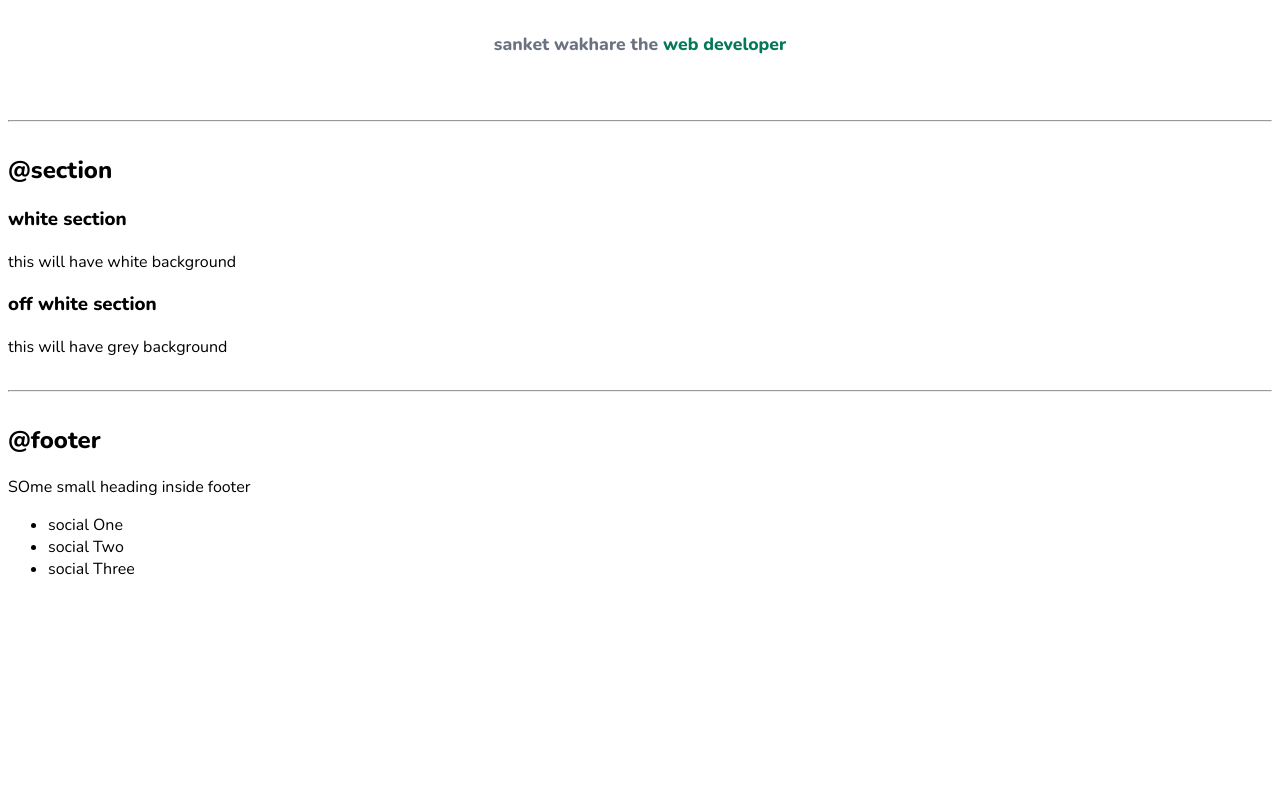
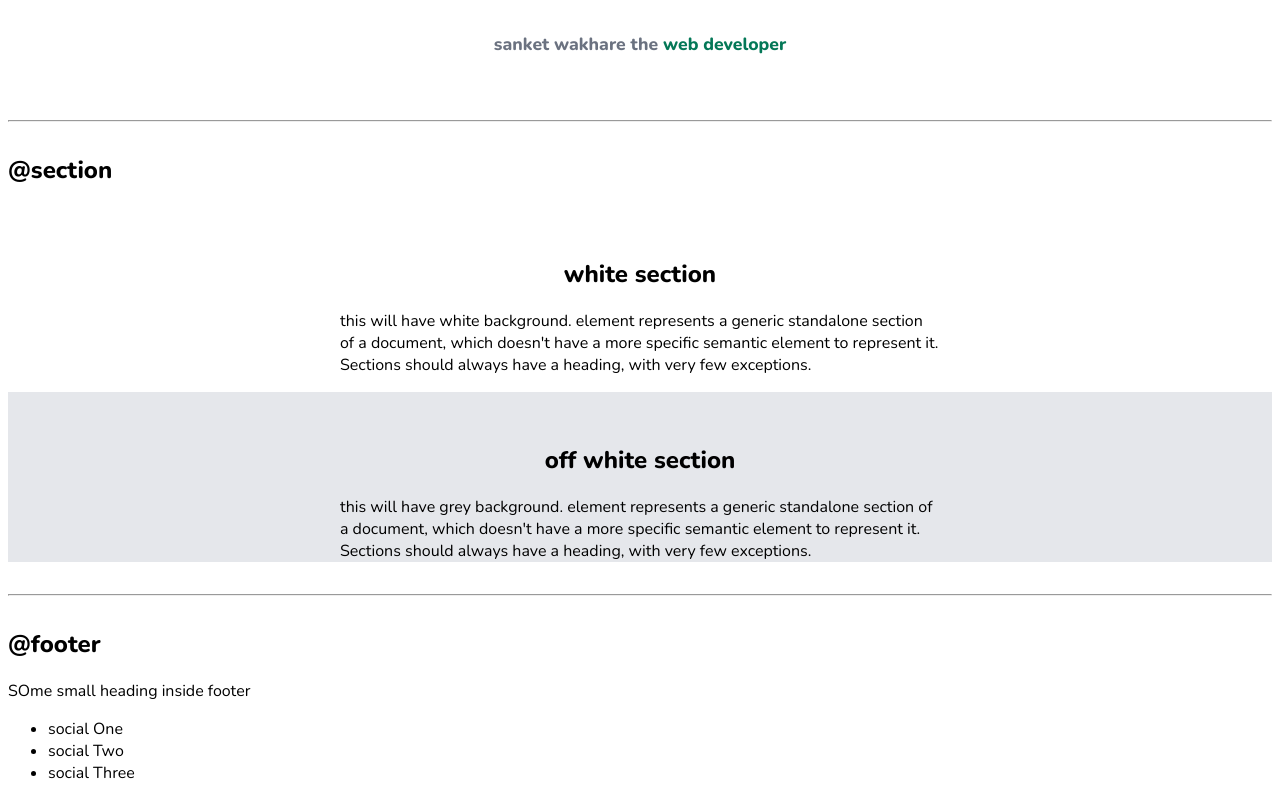
Before and after one commit to sanketwakhare/sanket-neogcamp-lesson-3, a plain HTML site: page lesson-three/index.html in a window 1280 px wide. Shown: the part 1940-2740 px from the top of the page. Before the commit the page ends 2536 px from the top, so only its background shows below. Drawn offline with nearby package versions, Linux system fonts and the light colour scheme.

Commit message:
sections

```diff
--- a/lesson-three/index.html
+++ b/lesson-three/index.html
@@ -74,13 +74,27 @@
 
     <hr />
     <h2>@section</h2>
-    <section>
-      <h3>white section</h3>
-      <p>this will have white background</p>
+    <section class="section">
+      <div class="container-center">
+        <h1>white section</h1>
+        <p>
+          this will have white background. element represents a generic
+          standalone section of a document, which doesn't have a more specific
+          semantic element to represent it. Sections should always have a
+          heading, with very few exceptions.
+        </p>
+      </div>
     </section>
-    <section>
-      <h3>off white section</h3>
-      <p>this will have grey background</p>
+    <section class="section off-white">
+      <div class="container-center">
+        <h1>off white section</h1>
+        <p>
+          this will have grey background. element represents a generic
+          standalone section of a document, which doesn't have a more specific
+          semantic element to represent it. Sections should always have a
+          heading, with very few exceptions.
+        </p>
+      </div>
     </section>
     <hr />
     <h2>@footer</h2>
--- a/lesson-three/styles.css
+++ b/lesson-three/styles.css
@@ -3,6 +3,7 @@
 :root {
   --primary-color: #047857;
   --dark-grey: #6b7280;
+  --off-white: #e5e7eb;
 }
 
 body {
@@ -97,3 +98,16 @@ hr {
 .header .header-title .header-inverted {
   color: var(--primary-color);
 }
+
+/**section**/
+.section {
+  padding-top: 2rem;
+}
+
+.section h1 {
+  text-align: center;
+}
+
+.off-white {
+  background-color: var(--off-white);
+}
```
